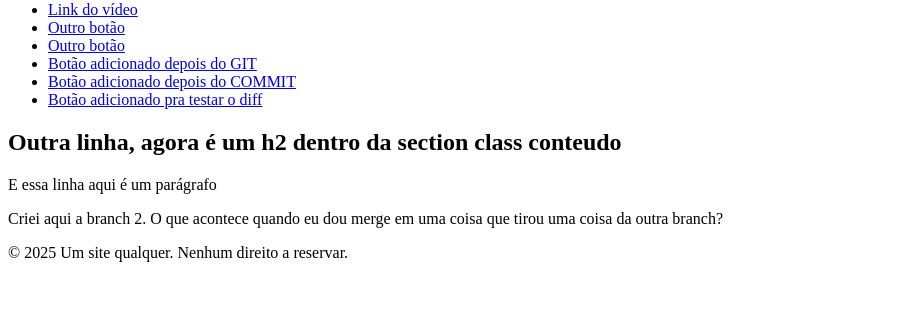
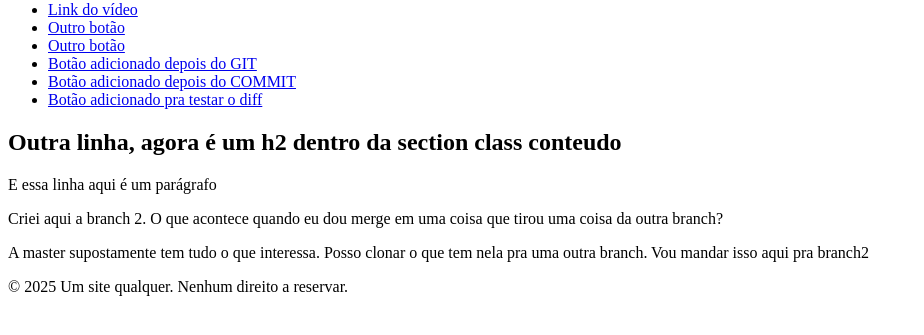
Before and after one commit to davimaires/aprendendo_git, a plain HTML site: page index.html in a window 1280 px wide. Shown: the part 79-414 px from the top of the page, without its empty margins (0-924 px from the left). Drawn offline with Linux system fonts and the light colour scheme.

Commit message:
commitando na master pra clonar na branch2

```diff
--- a/index.html
+++ b/index.html
@@ -23,6 +23,7 @@
         <h2>Outra linha, agora é um h2 dentro da section class conteudo</h2>
         <p>E essa linha aqui é um parágrafo</p>
         <p>Criei aqui a branch 2. O que acontece quando eu dou merge em uma coisa que tirou uma coisa da outra branch?</p>
+        <p>A master supostamente tem tudo o que interessa. Posso clonar o que tem nela pra uma outra branch. Vou mandar isso aqui pra branch2</p>
     </section>
     <footer>
         <p>&copy; 2025 Um site qualquer. Nenhum direito a reservar.</p>
```
